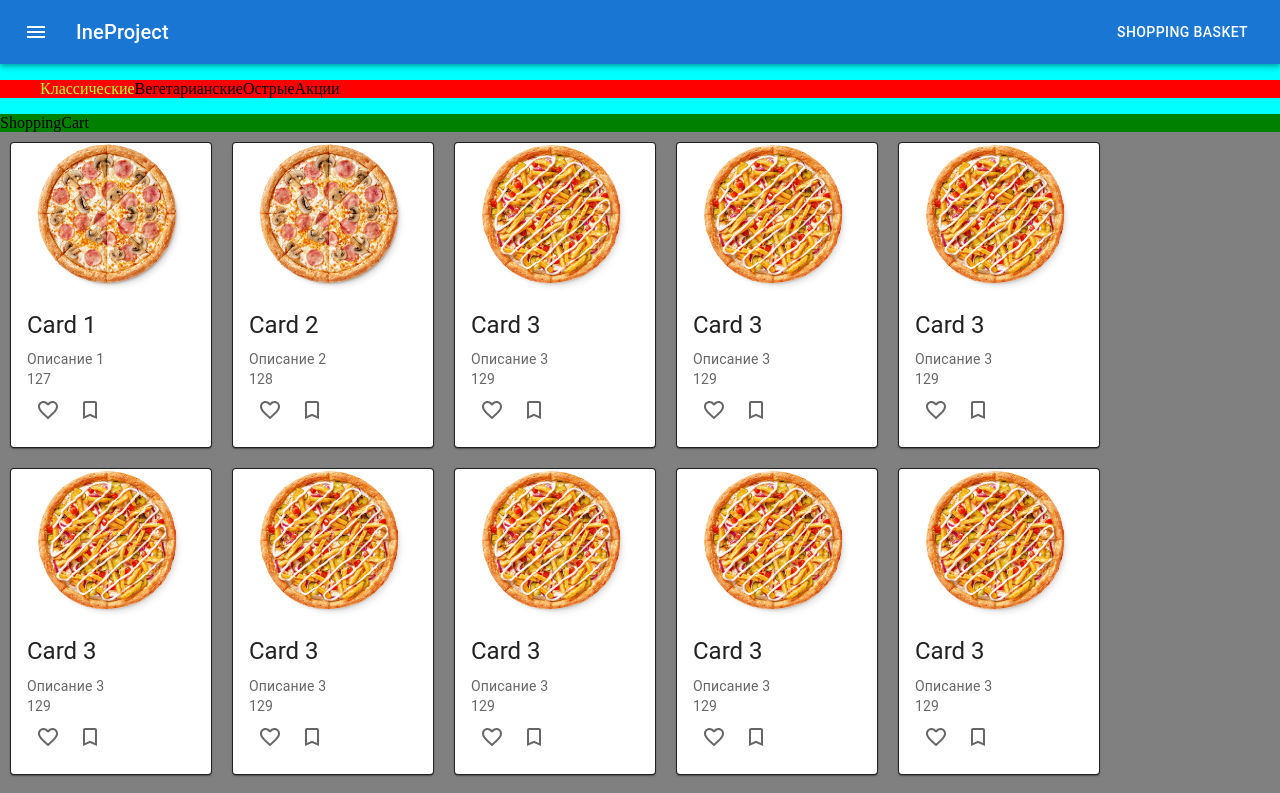
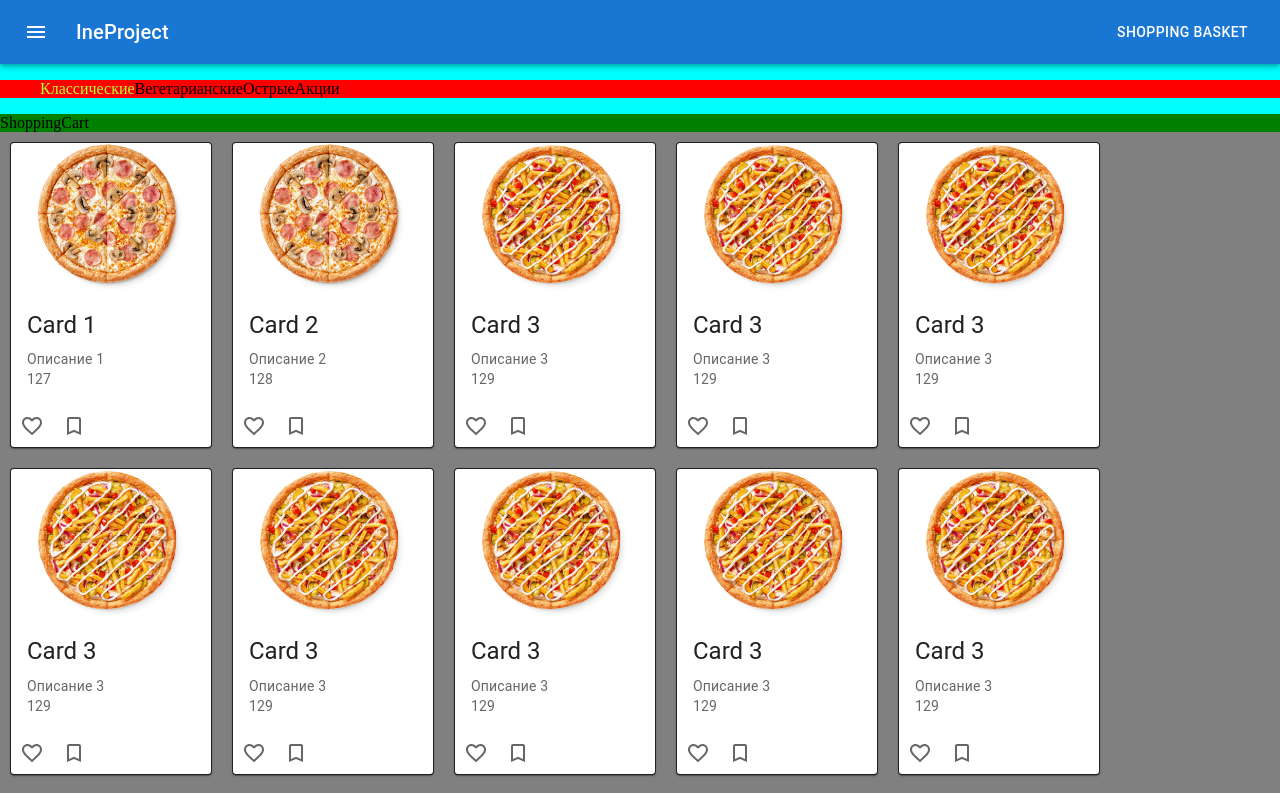
Before and after one commit to inevadim/ineproject, a React (Create React App) app: page / in a window 1280 px wide. Shown: the top 793 px of the page. Built offline with nearby package versions, Linux system fonts and the light colour scheme.

Commit message:
fix bag whith ticket like and save

```diff
--- a/src/components/body/ticket/Ticket.jsx
+++ b/src/components/body/ticket/Ticket.jsx
@@ -29,10 +29,10 @@ export const Ticket = ({ title, alt_title, price, srcPicca }) => {
           <Typography variant="body2" color="text.secondary">
             {price}
           </Typography>
-          <Checkbox {...label} icon={<FavoriteBorder />} checkedIcon={<Favorite />} />
-          <Checkbox {...label} icon={<BookmarkBorderIcon />} checkedIcon={<BookmarkIcon />} />
         </CardContent>
       </CardActionArea>
+      <Checkbox {...label} icon={<FavoriteBorder />} checkedIcon={<Favorite />} />
+      <Checkbox {...label} icon={<BookmarkBorderIcon />} checkedIcon={<BookmarkIcon />} />
     </Card>
   );
 };
```
